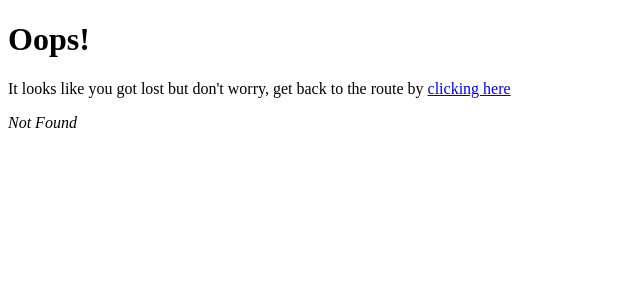
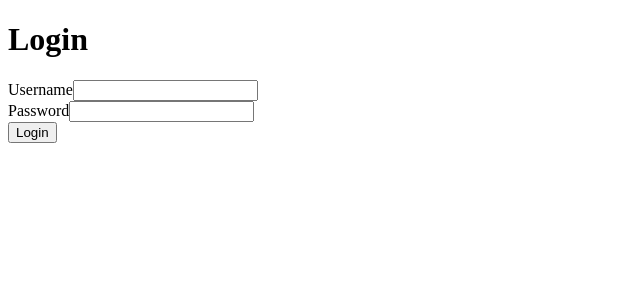
Before and after one commit to luandersonalvesdev/store-smartphone-manager, a React (Vite) app in the folder frontend/: page /login in a window 1280 px wide. Before the commit this address had no page. Shown: the top 300 px of the page, without its empty margins (0-640 px from the left). Built offline with nearby package versions, Linux system fonts and the light colour scheme.

Commit message:
build: react-hook-form and zod added

```diff
--- a/frontend/package.json
+++ b/frontend/package.json
@@ -10,10 +10,13 @@
     "preview": "vite preview"
   },
   "dependencies": {
+    "@hookform/resolvers": "^3.3.4",
     "@trybe/eslint-config-frontend": "^1.11.4",
     "react": "^18.2.0",
     "react-dom": "^18.2.0",
-    "react-router-dom": "^6.22.2"
+    "react-hook-form": "^7.51.0",
+    "react-router-dom": "^6.22.2",
+    "zod": "^3.22.4"
   },
   "devDependencies": {
     "@types/react": "^18.2.56",
--- /dev/null
+++ b/frontend/src/components/LoginForm.jsx
@@ -0,0 +1,75 @@
+import { useForm } from 'react-hook-form';
+import { z } from 'zod';
+import { zodResolver } from '@hookform/resolvers/zod';
+
+const MIN_USERNAME_LENGTH = 3;
+const MIN_PASSWORD_LENGTH = 5;
+
+const zSchema = z
+  .object({
+    username: z
+      .string()
+      .min(MIN_USERNAME_LENGTH, 'Username must be at least 3 characters'),
+    password: z
+      .string()
+      .min(MIN_PASSWORD_LENGTH, 'Password must be at least 5 characters'),
+  })
+  .required();
+
+export default function LoginForm() {
+  const {
+    register,
+    handleSubmit,
+    setError,
+    formState: {
+      errors,
+      isSubmitting,
+    },
+  } = useForm({
+    resolver: zodResolver(zSchema),
+  });
+
+  const onSubmit = async (data) => {
+    try {
+      await new Promise((r) => setTimeout(r, 2000));
+      throw new Error();
+    } catch (error) {
+      setError('root', {
+        type: 'manual',
+        message: 'Username not found',
+      });
+    }
+  };
+
+  return (
+    <form onSubmit={ handleSubmit(onSubmit) }>
+      <div>
+        <label htmlFor="username">Username</label>
+        <input
+          { ...register('username') }
+          type="text"
+          name="username"
+          id="username"
+        />
+        <span>{errors.username && errors.username.message}</span>
+      </div>
+      <div>
+        <label htmlFor="password">Password</label>
+        <input
+          { ...register('password') }
+          type="password"
+          name="password"
+          id="password"
+        />
+        <span>{errors.password && errors.password.message}</span>
+      </div>
+      <button
+        disabled={ isSubmitting }
+        type="submit"
+      >
+        {isSubmitting ? 'Logging in...' : 'Login'}
+      </button>
+      <p>{errors.root && errors.root.message}</p>
+    </form>
+  );
+}
--- a/frontend/src/main.jsx
+++ b/frontend/src/main.jsx
@@ -5,6 +5,7 @@ import {
   RouterProvider,
 } from 'react-router-dom';
 import ErrorPage from './pages/ErrorPage';
+import LoginPage from './pages/LoginPage';
 
 const router = createBrowserRouter([
   {
@@ -12,6 +13,10 @@ const router = createBrowserRouter([
     loader: () => redirect('/login'),
     errorElement: <ErrorPage />,
   },
+  {
+    path: '/login',
+    element: <LoginPage />,
+  },
 ]);
 
 ReactDOM.createRoot(document.getElementById('root')).render(
--- /dev/null
+++ b/frontend/src/pages/LoginPage.jsx
@@ -0,0 +1,10 @@
+import LoginForm from '../components/LoginForm';
+
+export default function LoginPage() {
+  return (
+    <main>
+      <h1>Login</h1>
+      <LoginForm />
+    </main>
+  );
+}
```
Also changed, not shown: 1 other file (tests, documents, lock files or other folders).
